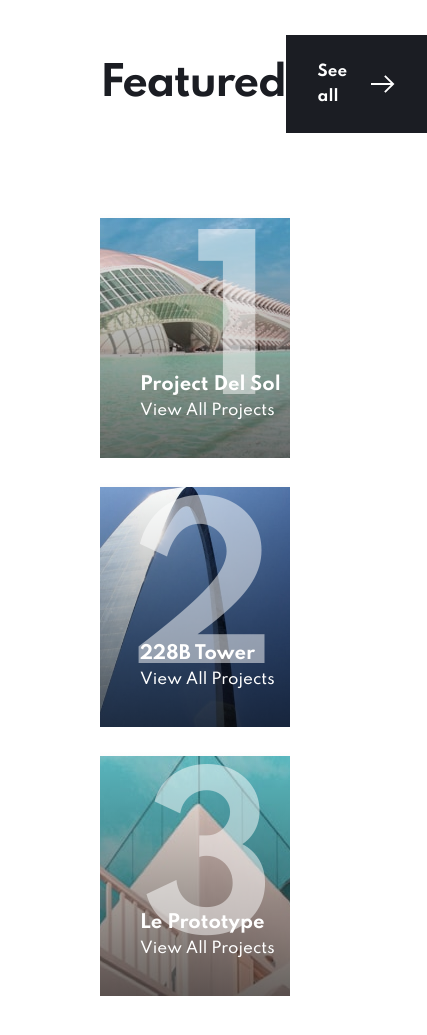
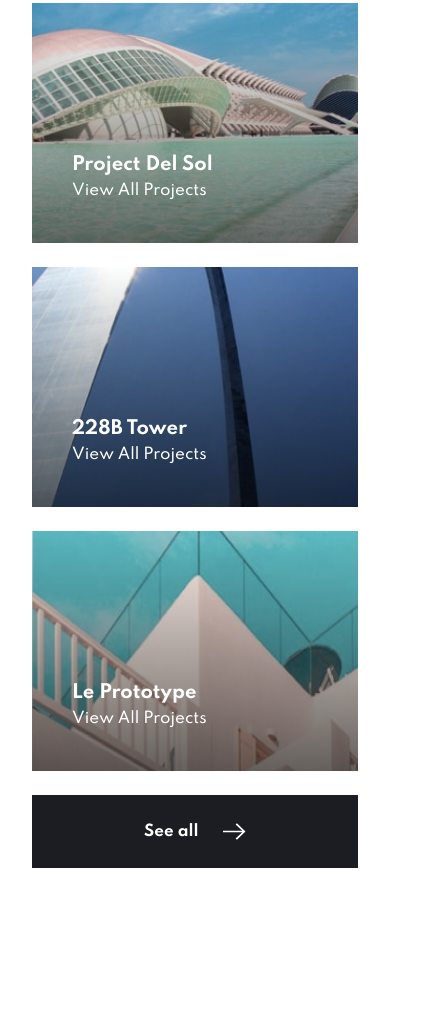
Before and after one commit to NinjaInShade/arch-studio-multi-page, a plain HTML site: page home/index.html in a window 390 px wide. Shown: the part 2203-3238 px from the top of the page, 427 px wide, since content can reach past the window. After the commit the page ends 3143 px from the top, so only its background shows below. Drawn offline with Linux system fonts and the light colour scheme; files whose address does not match are found by name.

Commit message:
Featured mobile view added

```diff
--- a/home/index.css
+++ b/home/index.css
@@ -195,7 +195,7 @@
   background: linear-gradient(180deg, hsla(0, 0%, 0%, 0) 0%, hsla(0, 0%, 0%, 60%) 100%);
   width: 100%;
   height: 50%;
-  bottom: 5px;
+  bottom: 0;
   left: 0;
 }
 
@@ -223,9 +223,14 @@
 }
 
 .portfolio-card__img {
+  display: block;
   object-fit: cover;
   height: 560px;
   width: 100%;
+}
+
+.featured__btn--mobile {
+  display: none;
 }
 
 @media (max-width: 1150px) {
@@ -396,6 +401,27 @@
     padding: 180px 32px;
   }
 
+  .featured {
+    padding: 72px 32px;
+  }
+
+  .featured__header {
+    margin-bottom: 48px;
+  }
+
+  .featured__header .btn {
+    display: none;
+  }
+
+  .featured__btn--mobile {
+    display: flex;
+    margin-top: 24px;
+  }
+
+  .portfolio-card__watermark {
+    display: none;
+  }
+
   #image-del-sol {
     content: url('/assets/portfolio/mobile/image-del-sol.jpg');
   }
--- a/home/index.html
+++ b/home/index.html
@@ -158,7 +158,7 @@
 
         <ul class="featured__list">
           <li class="portfolio-card">
-            <!-- TODO: Add srcsets, tablet 1100, mobile 650 -->
+            <!-- TODO: Experiment with srcsets, tablet 1100, mobile 650 -->
             <img
               src="/assets/portfolio/desktop/image-del-sol.jpg"
               alt="Big, clean pool with curved architectured building besides it."
@@ -206,6 +206,10 @@
             <p class="watermark portfolio-card__watermark">3</p>
           </li>
         </ul>
+
+        <a href="/portfolio/index.html" class="focus-w btn btn--arrow featured__btn--mobile">
+          See all<img src="/assets/icons/icon-arrow.svg" alt="Decorative arrow"
+        /></a>
       </div>
     </section>
 
```
